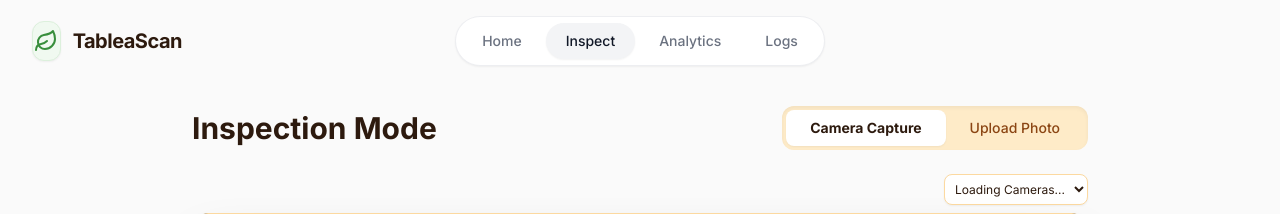
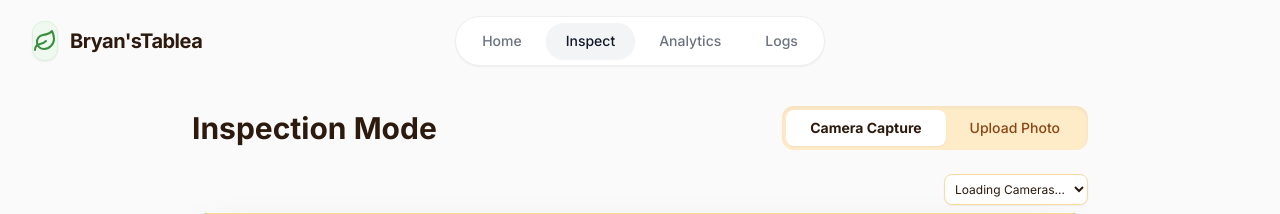
Before and after one commit to excesting/Cacao-Tablea, a Flask app: page /detect in a window 1280 px wide. Shown: the top 214 px of the page. Run offline with Flask 3, Linux system fonts and the light colour scheme; data comes from the database, SQL or seed files in the repository; some libraries are stand-ins or nearby versions.

Commit message:
Update base.html

```diff
--- a/templates/base.html
+++ b/templates/base.html
@@ -111,7 +111,7 @@
             <path d="M2 21c0-3 1.85-5.36 5.08-6C9.5 14.52 12 13 13 12"></path>
           </svg>
         </div>
-        <span class="text-xl font-bold tracking-tight text-bark-900">TableaScan</span>
+        <span class="text-xl font-bold tracking-tight text-bark-900">Bryan'sTablea</span>
       </div>
 
       <div class="hidden md:flex items-center gap-1 bg-white px-1.5 py-1.5 rounded-full border border-gray-200/70 shadow-sm backdrop-blur-md">
```
